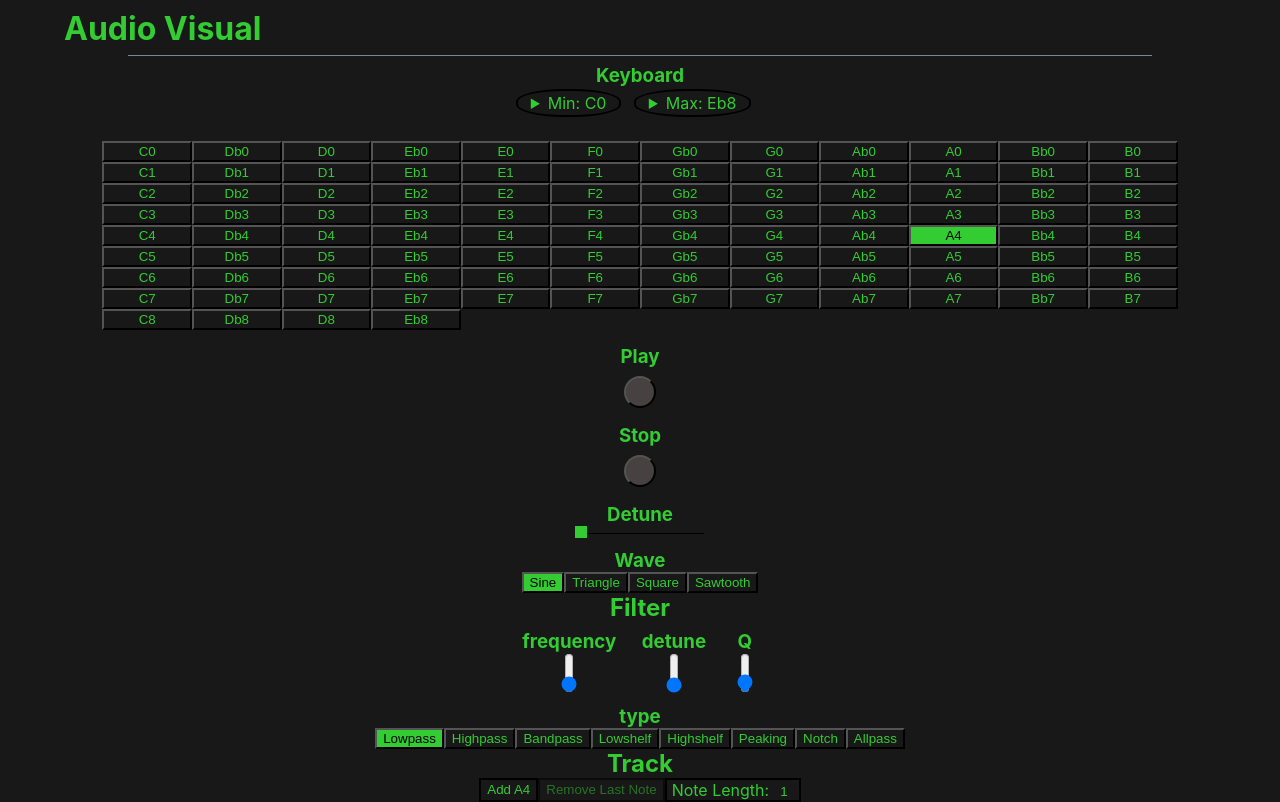
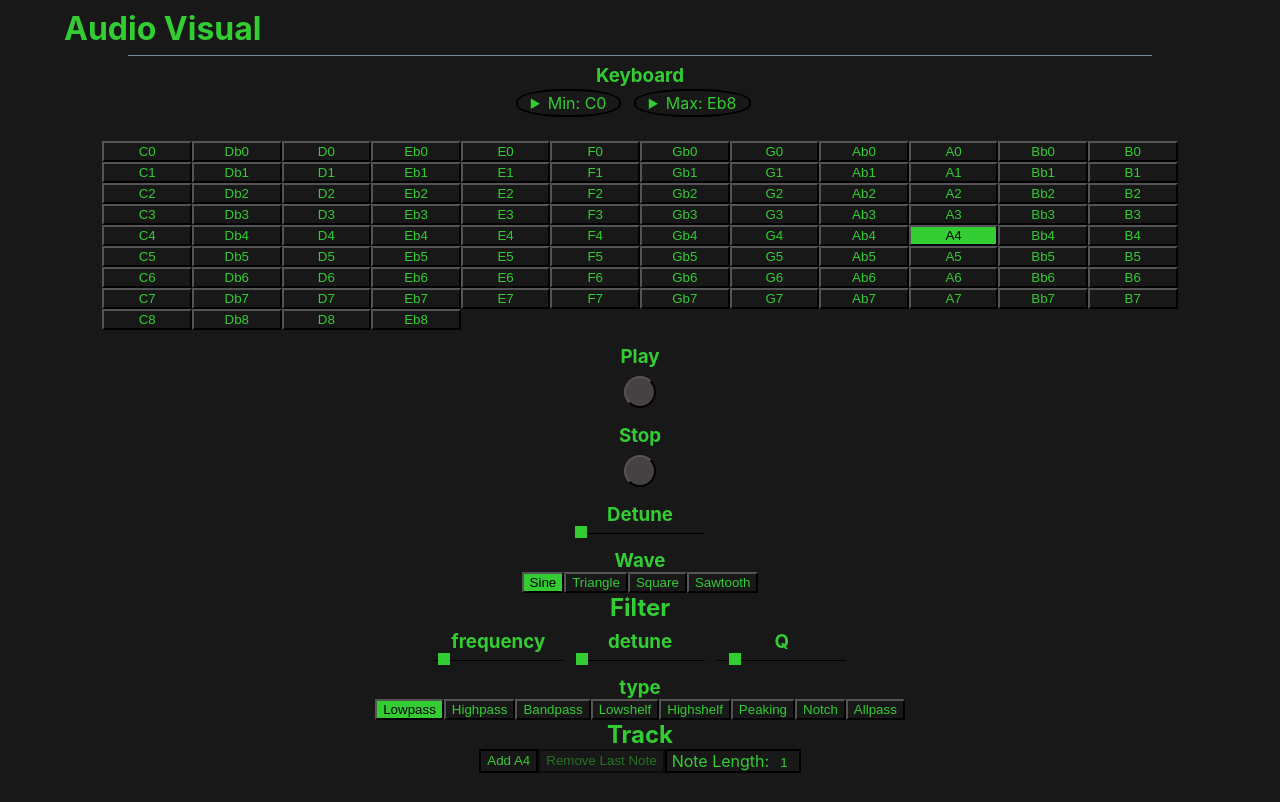
Before and after one commit to IsaacJCarnes/audio-vision, a React (Create React App) app: page / in a window 1280 px wide. Built offline with nearby package versions, Linux system fonts and the light colour scheme.

Commit message:
Added style to all sliders

```diff
--- a/src/components/Filter.js
+++ b/src/components/Filter.js
@@ -19,33 +19,39 @@ const Filter = () => {
       <div className="sliderContainer">
         <div className="param">
           <h3>frequency</h3>
+          <span className="sliderWithHoriLine">
             <input
               value={frequency}
-            orient="vertical"
               type="range"
               onChange={change}
               id="frequency"
               max="10000"
             />
+          </span>
         </div>
         <div className="param">
           <h3>detune</h3>
-          <input value={detune} orient="vertical" type="range" onChange={change} id="detune" />
+          <span className="sliderWithHoriLine">
+            <input value={detune} type="range" onChange={change} id="detune" />
+          </span>
         </div>
-        <div className="param" style={{display: filterQ.includes(type) ? 'initial' : 'none'}}>
+        <div className="param" style={{display: filterQ.includes(type) ? 'flex' : 'none'}}>
           <h3>Q</h3>
-          <input value={Q} orient="vertical" type="range" onChange={change} id="Q" max="10" />
+          <span className="sliderWithHoriLine">
+            <input value={Q} type="range" onChange={change} id="Q" max="10" />
+          </span>
         </div>
-        <div className="param" style={{display: filterGain.includes(type) ? 'initial' : 'none'}}>
+        <div className="param" style={{display: filterGain.includes(type) ? 'flex' : 'none'}}>
           <h3>gain</h3>
+          <span className="sliderWithHoriLine">
             <input
               value={gain}
-            orient="vertical"
               type="range"
               onChange={change}
               id="gain"
               max="10"
             />
+          </span>
         </div>
       </div>
       <div className="param">
--- a/src/pages/HomePage/HomePage.css
+++ b/src/pages/HomePage/HomePage.css
@@ -184,19 +184,20 @@
     cursor: pointer; /* Cursor on hover */
 }
 
-input[type=range][orient=vertical]{
-    writing-mode: bt-lr; /* IE */
-    -webkit-appearance: slider-vertical; /* Chromium */
+/* input[type=range][orient=vertical]{
+    writing-mode: bt-lr; /* IE */ /*
+    -webkit-appearance: slider-vertical; /* Chromium */ /*
+    padding: 0 5px;
     width: 2vh;
     height: 5vh;
-    padding: 0 5px;
-}
+} */
 
 .param{
     display: flex;
     flex-direction: column;
     align-items: center;
-    padding: 0vh 1vw;
+    margin: 0vh .5vw;
+    /*padding: 0vh 1vw;*/
 }
 
 .textContent{
```
Lines whose indentation alone changed are shown as unchanged.
